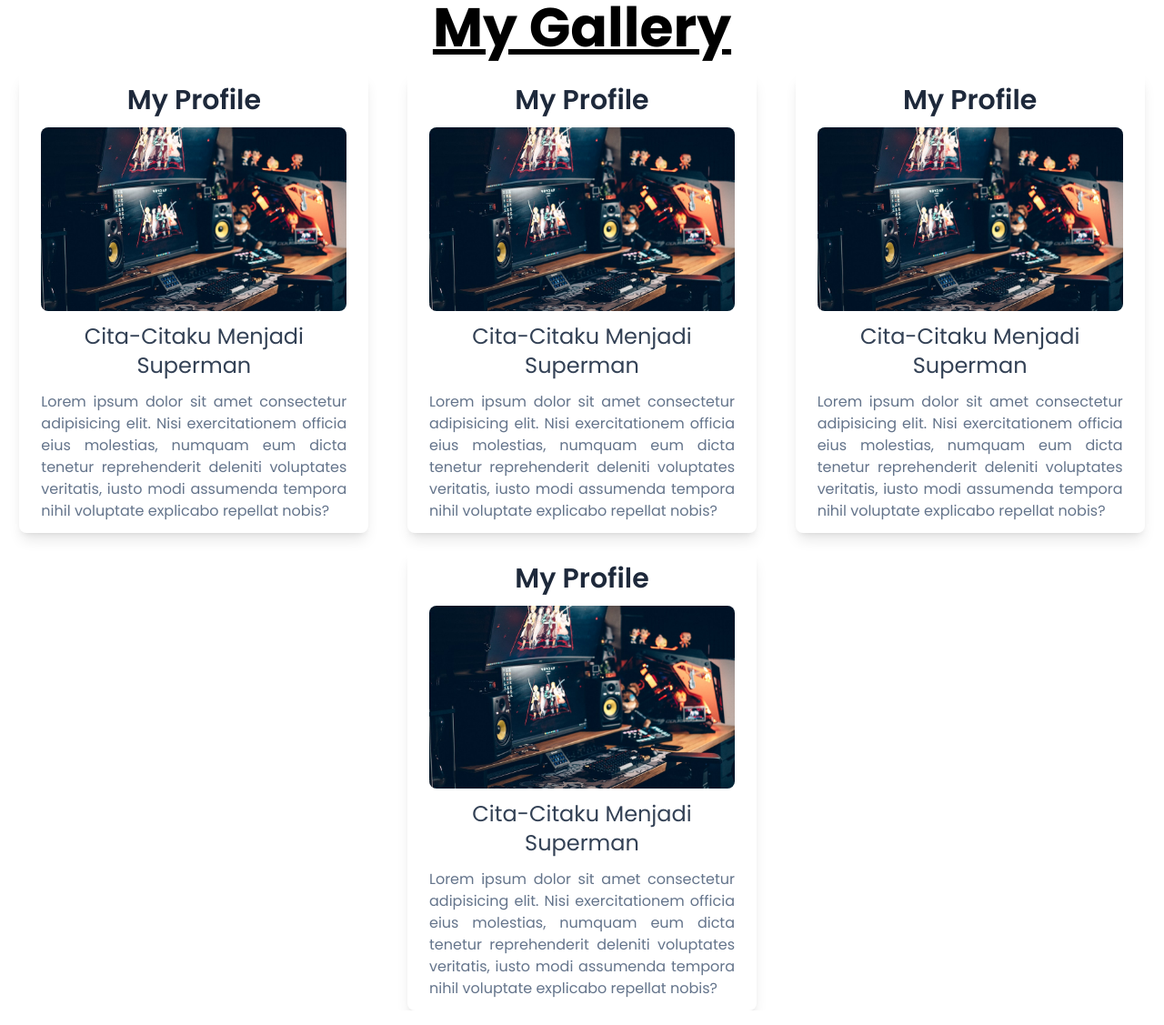
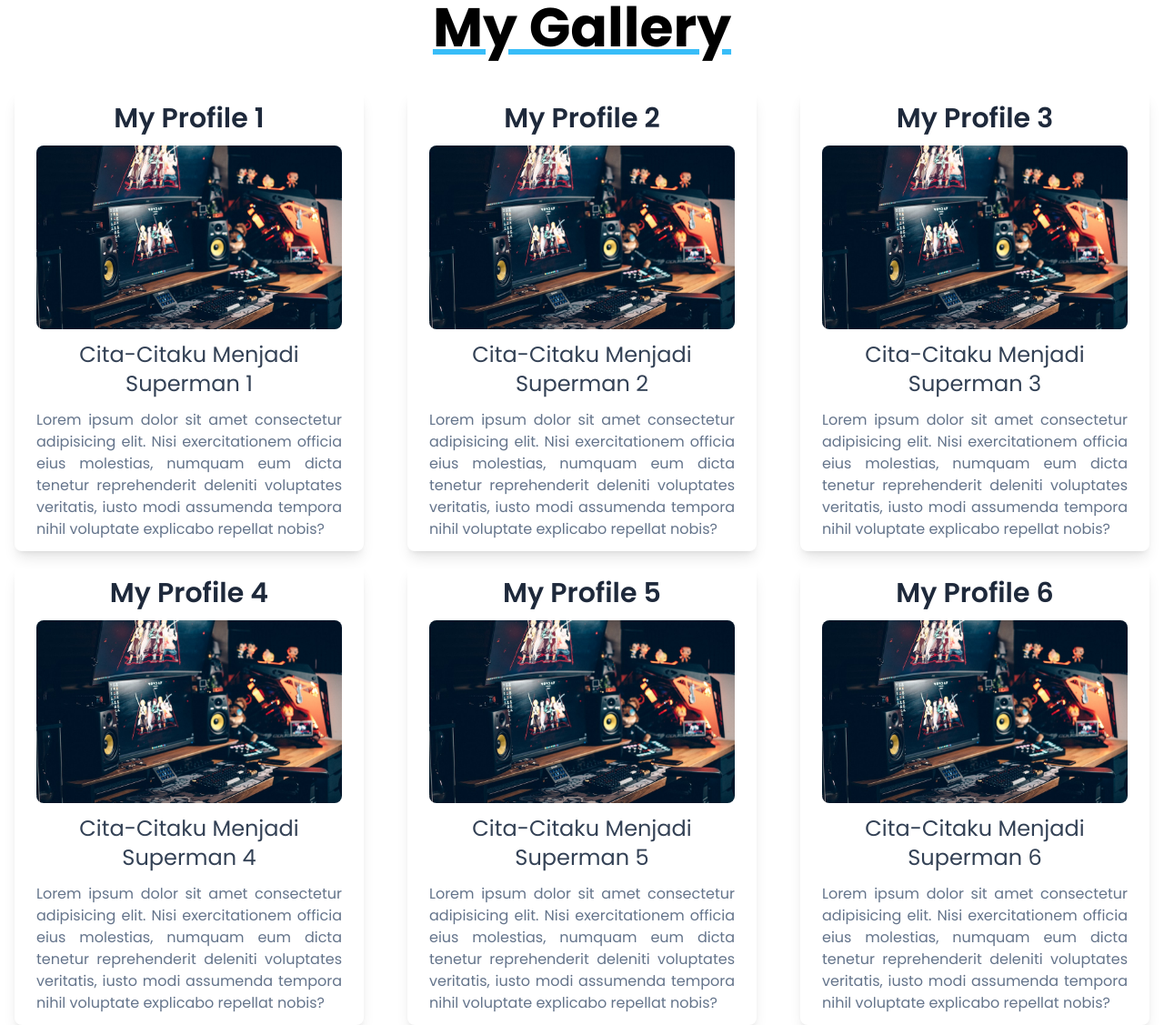
Before and after one commit to MannMarpaung/New-folder, a website: page src/public/responsive.html in a window 1280 px wide. Shown: the whole page at 91% size. Drawn offline with Linux system fonts and the light colour scheme.

Commit message:
pppppppp

```diff
--- a/src/public/responsive.html
+++ b/src/public/responsive.html
@@ -17,40 +17,58 @@
 
 <body>
 
-    <h1 class="text-center font-poppins font-bold text-6xl underline">My Gallery</h1>
+    <h1 class="text-center font-poppins font-bold text-6xl underline decoration-sky-400">My Gallery</h1>
 
-    <div class="container mx-auto flex flex-wrap">
-        <div class="sm:max-w-sm md:max-w-md lg:max-w-sm mx-auto px-6 py-3 mt-5 rounded-lg shadow-lg">
-            <h2 class="font-poppins text-center sm:text-sm sm:text-3xl font-semibold text-slate-800">My Profile</h2>
+    <div class="container mx-auto flex flex-wrap gap-4 mt-10 justify-evenly">
+        <div class="sm:max-w-sm md:max-w-md lg:max-w-sm max-w-lg mx-auto px-6 py-3 rounded-lg shadow-lg">
+            <h2 class="font-poppins text-center sm:text-3xl font-semibold text-slate-800">My Profile 1</h2>
             <img src="/src/public/image/photo-1626155399229-a59970db8478.jpg" alt="" class="mt-3 rounded-lg">
-            <h3 class="font-poppins text-center sm:text-2xl text-slate-700 mt-3">Cita-Citaku Menjadi Superman</h3>
+            <h3 class="font-poppins text-center sm:text-2xl text-slate-700 mt-3">Cita-Citaku Menjadi Superman 1</h3>
             <p class="text-justify font-poppins text-slate-500 mt-3">Lorem ipsum dolor sit amet consectetur adipisicing elit. Nisi exercitationem officia eius molestias,
                 numquam eum dicta tenetur reprehenderit deleniti voluptates veritatis, iusto modi assumenda tempora
                 nihil voluptate explicabo repellat nobis?</p>
         </div>
 
-        <div class="sm:max-w-sm md:max-w-md lg:max-w-sm mx-auto px-6 py-3 mt-5 rounded-lg shadow-lg">
-            <h2 class="font-poppins text-center sm:text-sm sm:text-3xl font-semibold text-slate-800">My Profile</h2>
+        <div class="sm:max-w-sm md:max-w-md lg:max-w-sm max-w-lg mx-auto px-6 py-3 rounded-lg shadow-lg">
+            <h2 class="font-poppins text-center sm:text-3xl font-semibold text-slate-800">My Profile 2</h2>
             <img src="/src/public/image/photo-1626155399229-a59970db8478.jpg" alt="" class="mt-3 rounded-lg">
-            <h3 class="font-poppins text-center sm:text-2xl text-slate-700 mt-3">Cita-Citaku Menjadi Superman</h3>
+            <h3 class="font-poppins text-center sm:text-2xl text-slate-700 mt-3">Cita-Citaku Menjadi Superman 2</h3>
             <p class="text-justify font-poppins text-slate-500 mt-3">Lorem ipsum dolor sit amet consectetur adipisicing elit. Nisi exercitationem officia eius molestias,
                 numquam eum dicta tenetur reprehenderit deleniti voluptates veritatis, iusto modi assumenda tempora
                 nihil voluptate explicabo repellat nobis?</p>
         </div>
 
-        <div class="sm:max-w-sm md:max-w-md lg:max-w-sm mx-auto px-6 py-3 mt-5 rounded-lg shadow-lg">
-            <h2 class="font-poppins text-center sm:text-sm sm:text-3xl font-semibold text-slate-800">My Profile</h2>
+        <div class="sm:max-w-sm md:max-w-md lg:max-w-sm max-w-lg mx-auto px-6 py-3 rounded-lg shadow-lg">
+            <h2 class="font-poppins text-center sm:text-3xl font-semibold text-slate-800">My Profile 3</h2>
             <img src="/src/public/image/photo-1626155399229-a59970db8478.jpg" alt="" class="mt-3 rounded-lg">
-            <h3 class="font-poppins text-center sm:text-2xl text-slate-700 mt-3">Cita-Citaku Menjadi Superman</h3>
+            <h3 class="font-poppins text-center sm:text-2xl text-slate-700 mt-3">Cita-Citaku Menjadi Superman 3</h3>
             <p class="text-justify font-poppins text-slate-500 mt-3">Lorem ipsum dolor sit amet consectetur adipisicing elit. Nisi exercitationem officia eius molestias,
                 numquam eum dicta tenetur reprehenderit deleniti voluptates veritatis, iusto modi assumenda tempora
                 nihil voluptate explicabo repellat nobis?</p>
         </div>
 
-        <div class="sm:max-w-sm md:max-w-md lg:max-w-sm mx-auto px-6 py-3 mt-5 rounded-lg shadow-lg">
-            <h2 class="font-poppins text-center sm:text-sm sm:text-3xl font-semibold text-slate-800">My Profile</h2>
+        <div class="sm:max-w-sm md:max-w-md lg:max-w-sm max-w-lg mx-auto px-6 py-3 rounded-lg shadow-lg">
+            <h2 class="font-poppins text-center sm:text-3xl font-semibold text-slate-800">My Profile 4</h2>
             <img src="/src/public/image/photo-1626155399229-a59970db8478.jpg" alt="" class="mt-3 rounded-lg">
-            <h3 class="font-poppins text-center sm:text-2xl text-slate-700 mt-3">Cita-Citaku Menjadi Superman</h3>
+            <h3 class="font-poppins text-center sm:text-2xl text-slate-700 mt-3">Cita-Citaku Menjadi Superman 4</h3>
+            <p class="text-justify font-poppins text-slate-500 mt-3">Lorem ipsum dolor sit amet consectetur adipisicing elit. Nisi exercitationem officia eius molestias,
+                numquam eum dicta tenetur reprehenderit deleniti voluptates veritatis, iusto modi assumenda tempora
+                nihil voluptate explicabo repellat nobis?</p>
+        </div>
+
+        <div class="sm:max-w-sm md:max-w-md lg:max-w-sm max-w-lg mx-auto px-6 py-3 rounded-lg shadow-lg">
+            <h2 class="font-poppins text-center sm:text-3xl font-semibold text-slate-800">My Profile 5</h2>
+            <img src="/src/public/image/photo-1626155399229-a59970db8478.jpg" alt="" class="mt-3 rounded-lg">
+            <h3 class="font-poppins text-center sm:text-2xl text-slate-700 mt-3">Cita-Citaku Menjadi Superman 5</h3>
+            <p class="text-justify font-poppins text-slate-500 mt-3">Lorem ipsum dolor sit amet consectetur adipisicing elit. Nisi exercitationem officia eius molestias,
+                numquam eum dicta tenetur reprehenderit deleniti voluptates veritatis, iusto modi assumenda tempora
+                nihil voluptate explicabo repellat nobis?</p>
+        </div>
+
+        <div class="sm:max-w-sm md:max-w-md lg:max-w-sm max-w-lg mx-auto px-6 py-3 rounded-lg shadow-lg">
+            <h2 class="font-poppins text-center sm:text-3xl font-semibold text-slate-800">My Profile 6</h2>
+            <img src="/src/public/image/photo-1626155399229-a59970db8478.jpg" alt="" class="mt-3 rounded-lg">
+            <h3 class="font-poppins text-center sm:text-2xl text-slate-700 mt-3">Cita-Citaku Menjadi Superman 6</h3>
             <p class="text-justify font-poppins text-slate-500 mt-3">Lorem ipsum dolor sit amet consectetur adipisicing elit. Nisi exercitationem officia eius molestias,
                 numquam eum dicta tenetur reprehenderit deleniti voluptates veritatis, iusto modi assumenda tempora
                 nihil voluptate explicabo repellat nobis?</p>
```
Also changed, not shown: src/public/style.css.
